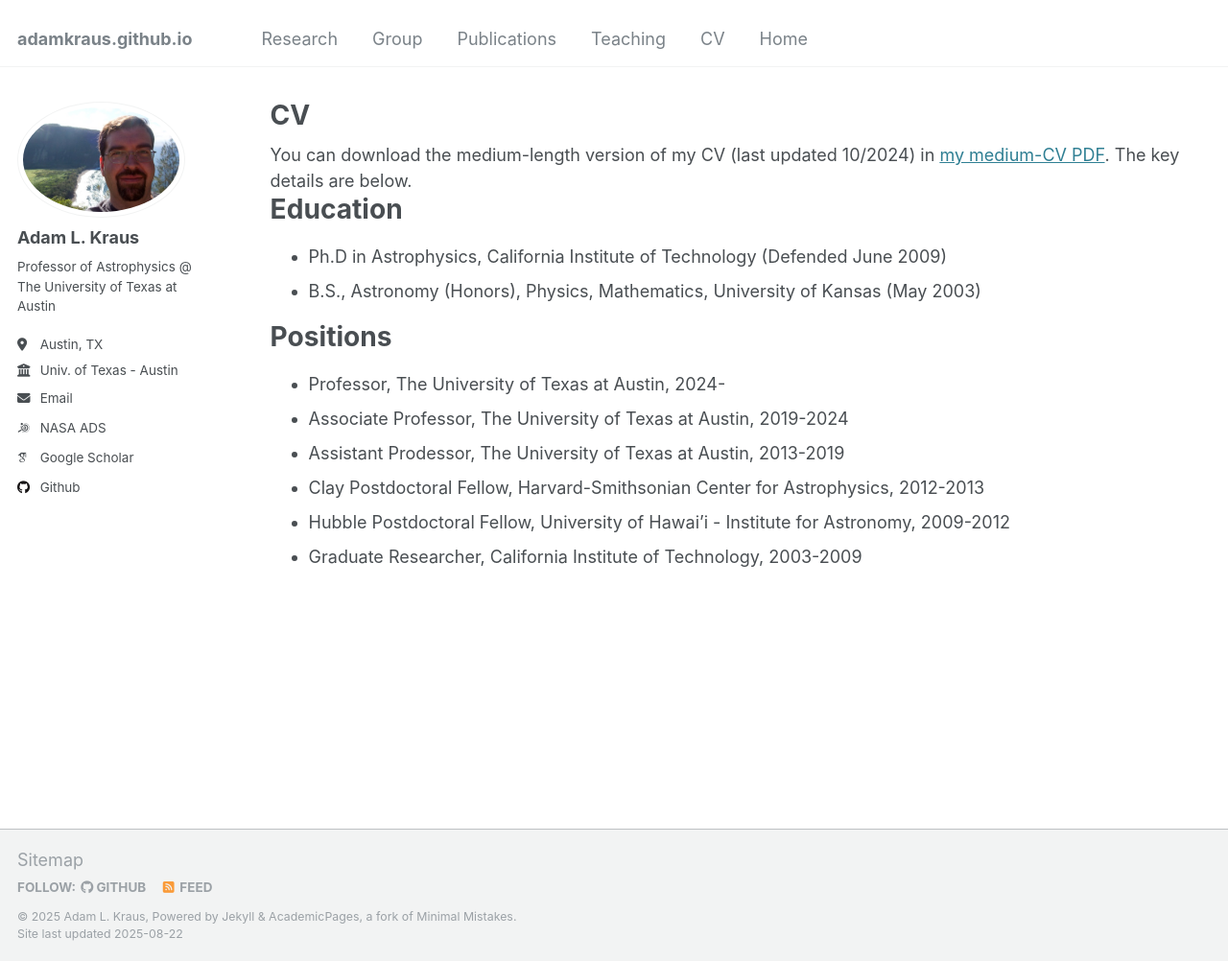
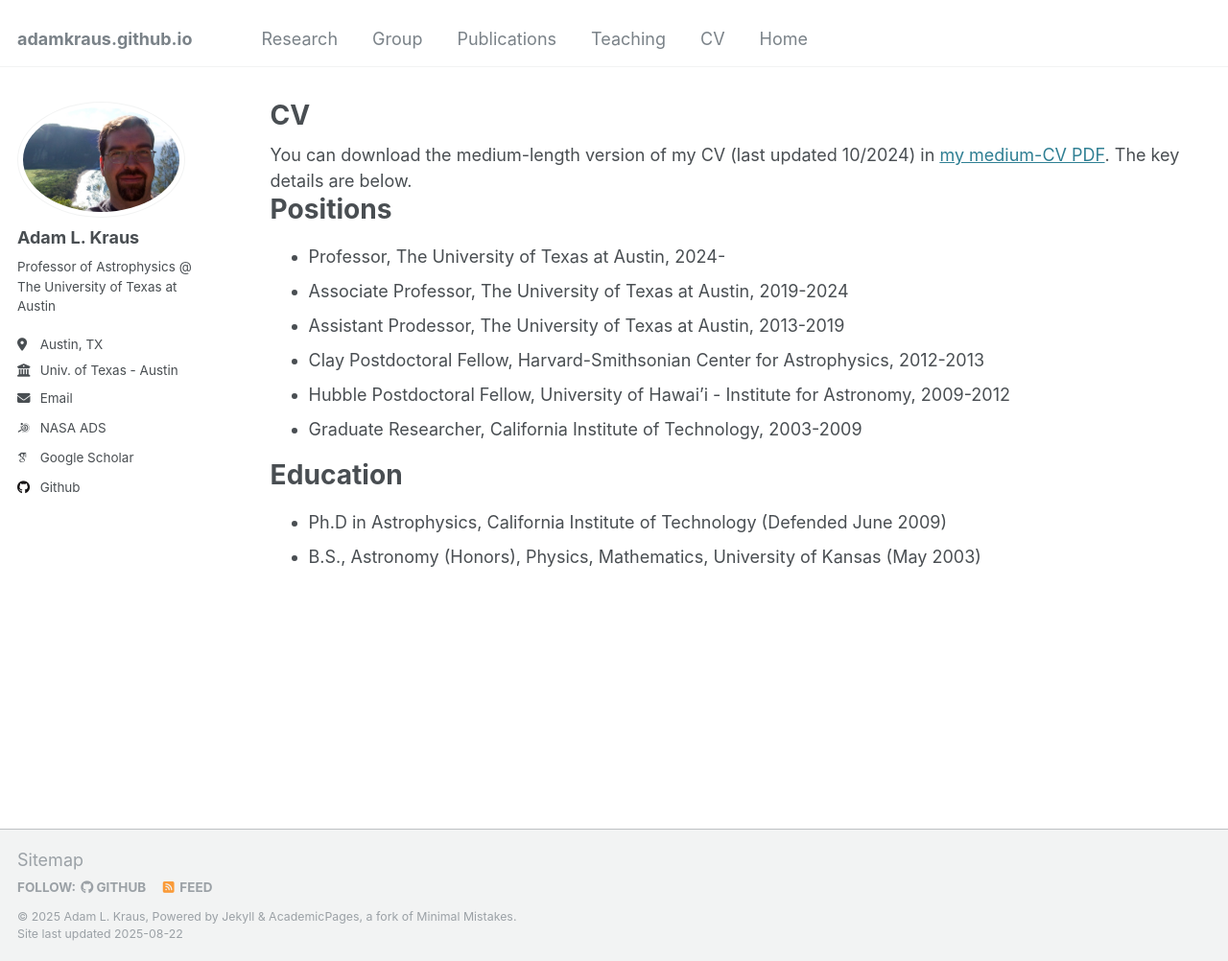
Before and after one commit to adamkraus/adamkraus.github.io, a Jekyll site: the page built from _pages/cv.md, in a window 1280 px wide and 1002 px high. Shown: the whole window at 96% size. Built offline with Jekyll 4.4.1, drawn with Linux system fonts in a browser that asks for light colours; some web fonts are replaced; part of the change alters nothing that is shown.

Commit message:
Update cv.md

```diff
--- a/_pages/cv.md
+++ b/_pages/cv.md
@@ -12,11 +12,6 @@ redirect_from:
 
 <div class="wordwrap">You can download the medium-length version of my CV (last updated 10/2024) in <a href="https://adamkraus.github.io/files/cvlong2024.pdf">my medium-CV PDF</a>. The key details are below.</div>
 
-Education
-======
-* Ph.D in Astrophysics, California Institute of Technology (Defended June 2009)
-* B.S., Astronomy (Honors), Physics, Mathematics, University of Kansas (May 2003)
-
 Positions
 ======
 * Professor, The University of Texas at Austin, 2024-
@@ -25,3 +20,8 @@ Positions
 * Clay Postdoctoral Fellow,  Harvard-Smithsonian Center for Astrophysics, 2012-2013
 * Hubble Postdoctoral Fellow, University of Hawai'i - Institute for Astronomy, 2009-2012
 * Graduate Researcher, California Institute of Technology, 2003-2009
+
+Education
+======
+* Ph.D in Astrophysics, California Institute of Technology (Defended June 2009)
+* B.S., Astronomy (Honors), Physics, Mathematics, University of Kansas (May 2003)
```
